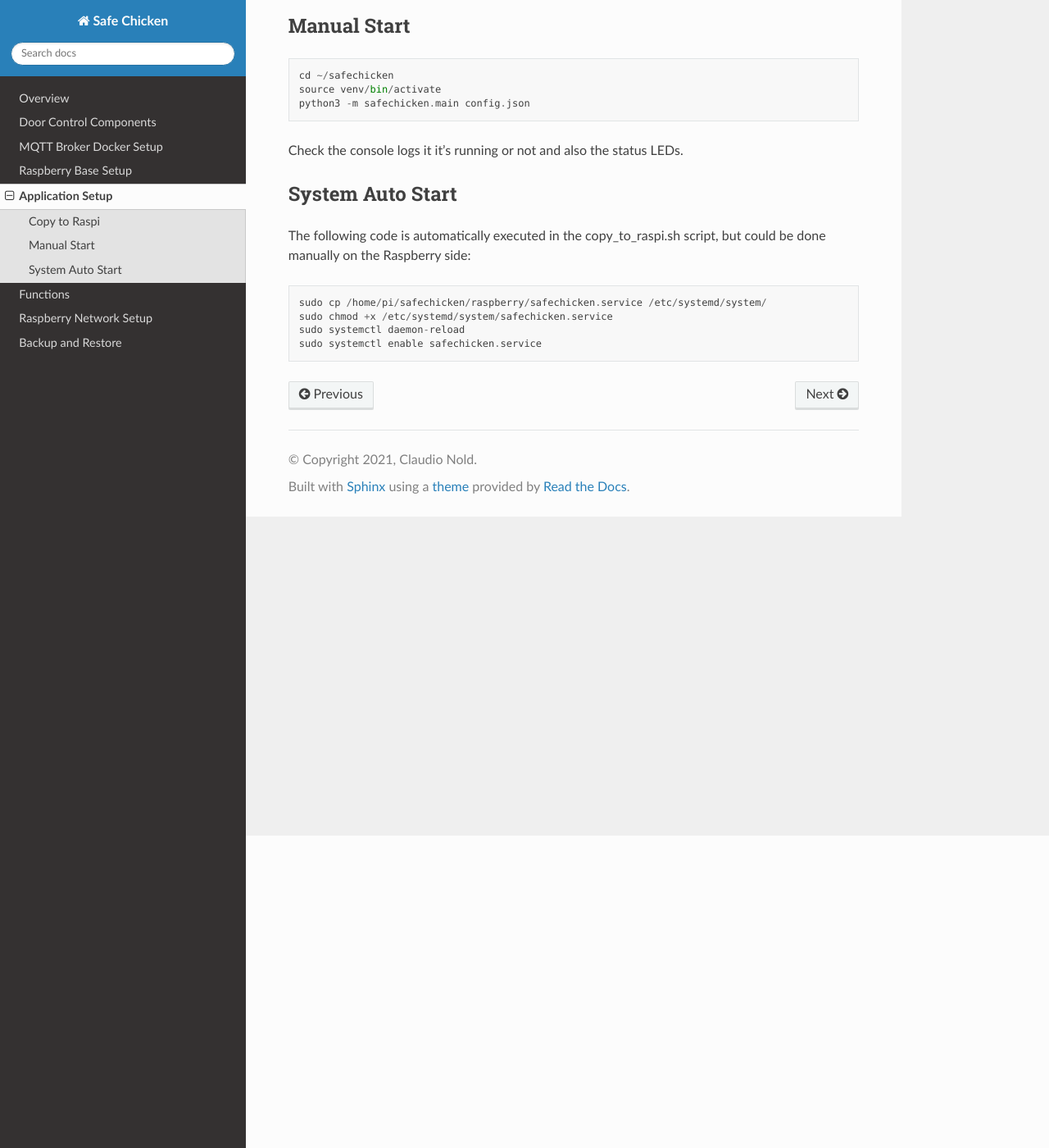
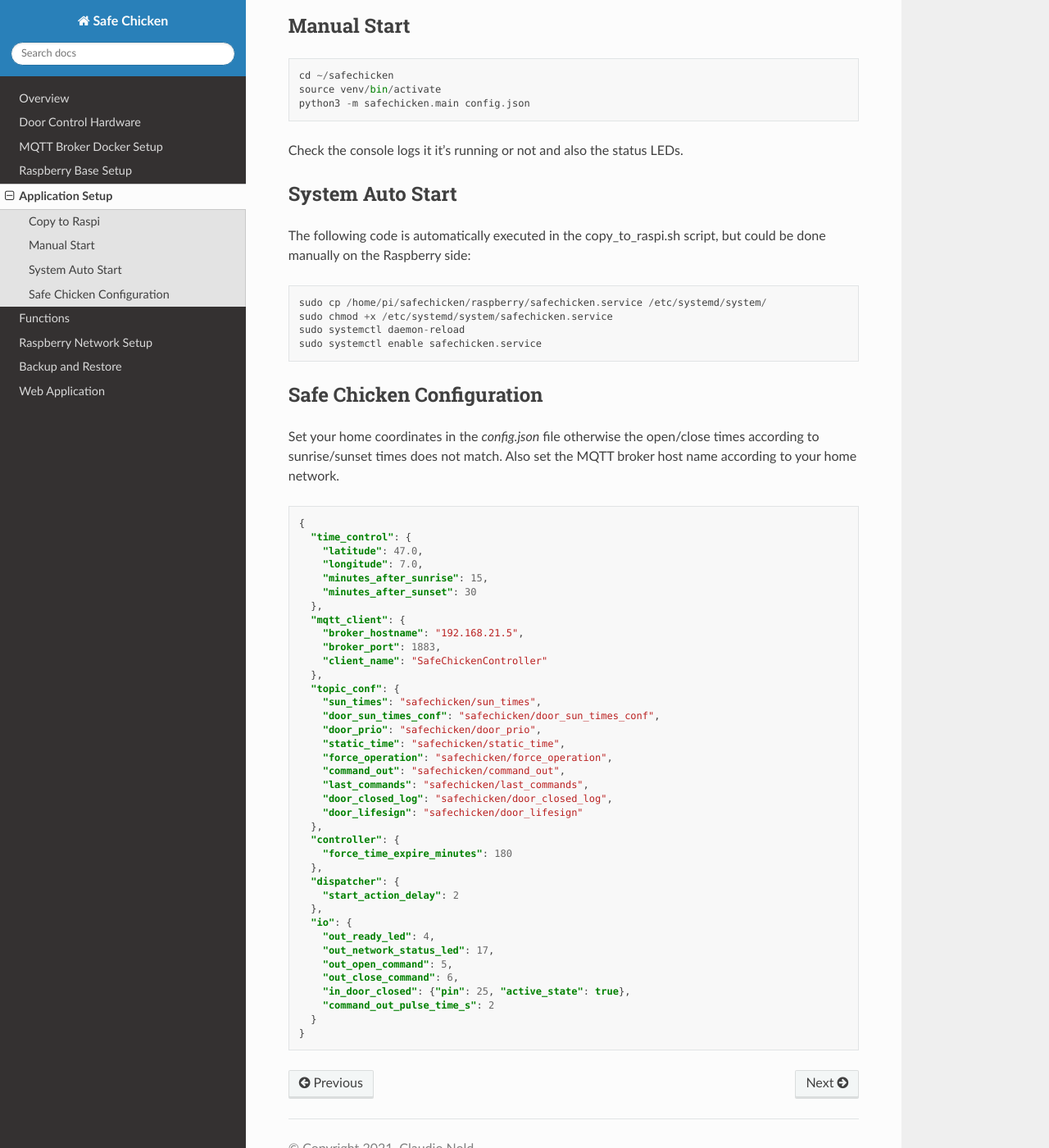
Before and after one commit to ClNo/safe-chicken, a Sphinx documentation site: the page built from docs/raspberry/application_setup.rst, in a window 1280 px wide and 1400 px high, scrolled down 381 px. Shown: the whole window at 82% size. Built offline with Sphinx 7.4.7 and the Read the Docs theme 2.0.0, drawn with Linux system fonts in a browser that asks for light colours.

Commit message:
Sphinx docs improved

```diff
--- a/README.rst
+++ b/README.rst
@@ -3,10 +3,12 @@
 1. A Raspberry Pi is running the Python door control software and triggers two relays for open/close commands.
    It may have a unreliable Wifi connection to the MQTT broker and still operates automatically.
 2. A MQTT broker (= server) is used to store the current and last data. It also passes manual force operations from the web app to the Raspberry.
-3. A JavaScript wep application lets you control the door and check everything which is important.
+3. A JavaScript web application lets you control the door and check everything which is important.
 
 Operation modes:
 
 - sunrise and sunset based open/close times according to your position
 - static open/close time
 - force mode until a timeout occurs
+
+`Safe Chicken on Read the Docs <https://safe-chicken.readthedocs.io/en/latest/>`_
--- a/docs/hardware/control_components.rst
+++ b/docs/hardware/control_components.rst
@@ -1,5 +1,5 @@
-Door Control Components
-=======================
+Door Control Hardware
+=====================
 
 .. table:: Hardware Components
 
--- a/docs/overview/overview.rst
+++ b/docs/overview/overview.rst
@@ -4,3 +4,7 @@
 So the main components are these:
 
 .. uml:: component_diag.puml
+
+So which `software parts <https://github.com/ClNo/safe-chicken>`_ run where?
+
+.. image:: which-sw-where.png
--- a/docs/raspberry/application_setup.rst
+++ b/docs/raspberry/application_setup.rst
@@ -36,3 +36,50 @@
    sudo chmod +x /etc/systemd/system/safechicken.service
    sudo systemctl daemon-reload
    sudo systemctl enable safechicken.service
+
+Safe Chicken Configuration
+--------------------------
+
+Set your home coordinates in the *config.json* file otherwise the open/close times according to sunrise/sunset times does not match.
+Also set the MQTT broker host name according to your home network.
+
+.. code-block:: json
+
+   {
+     "time_control": {
+       "latitude": 47.0,
+       "longitude": 7.0,
+       "minutes_after_sunrise": 15,
+       "minutes_after_sunset": 30
+     },
+     "mqtt_client": {
+       "broker_hostname": "192.168.21.5",
+       "broker_port": 1883,
+       "client_name": "SafeChickenController"
+     },
+     "topic_conf": {
+       "sun_times": "safechicken/sun_times",
+       "door_sun_times_conf": "safechicken/door_sun_times_conf",
+       "door_prio": "safechicken/door_prio",
+       "static_time": "safechicken/static_time",
+       "force_operation": "safechicken/force_operation",
+       "command_out": "safechicken/command_out",
+       "last_commands": "safechicken/last_commands",
+       "door_closed_log": "safechicken/door_closed_log",
+       "door_lifesign": "safechicken/door_lifesign"
+     },
+     "controller": {
+       "force_time_expire_minutes": 180
+     },
+     "dispatcher": {
+       "start_action_delay": 2
+     },
+     "io": {
+       "out_ready_led": 4,
+       "out_network_status_led": 17,
+       "out_open_command": 5,
+       "out_close_command": 6,
+       "in_door_closed": {"pin": 25, "active_state": true},
+       "command_out_pulse_time_s": 2
+     }
+   }
--- a/docs/raspberry/backup_restore.rst
+++ b/docs/raspberry/backup_restore.rst
@@ -4,7 +4,7 @@
 Here you learn how to backup the flash card containing the operating system and your application in case it's getting
 lost and you want to restore it later.
 
-Plugin your Raspberry flash card in a desktop PC, then start a partition manager like *gparted* or *kdepartitionmanager*.
+Plug in your Raspberry's flash card in a desktop PC, then start a partition manager like *gparted* or *kdepartitionmanager*.
 
 .. note::
 
```
Also changed, not shown: docs/index.rst (+6 -3 lines), docs/webapp/webapp.rst (added, +13 -0 lines), docs/overview/which-sw-where.png (added), docs/webapp/WebAppDesktop.png (added), 1 other file.
